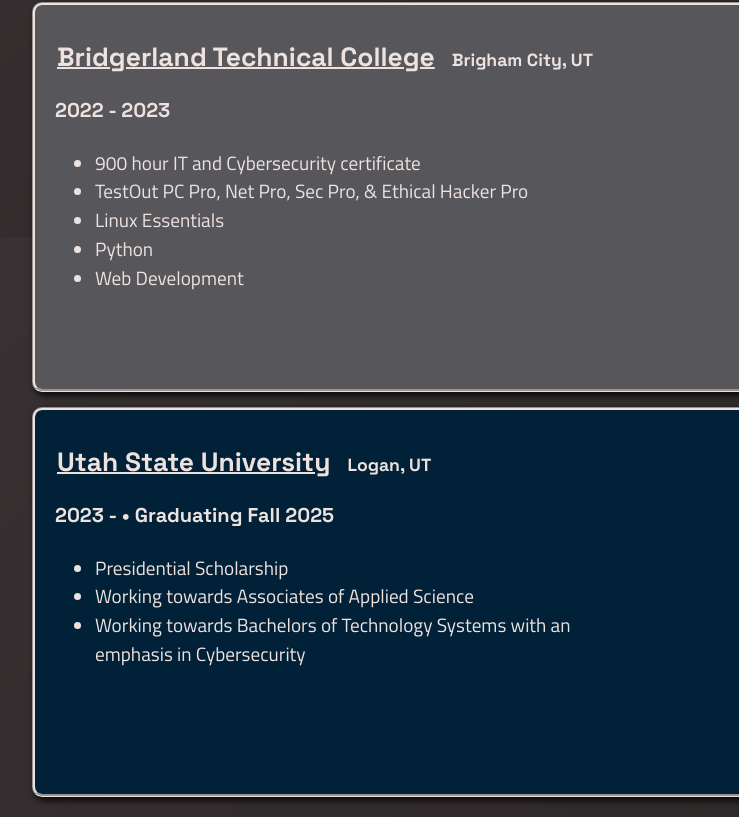
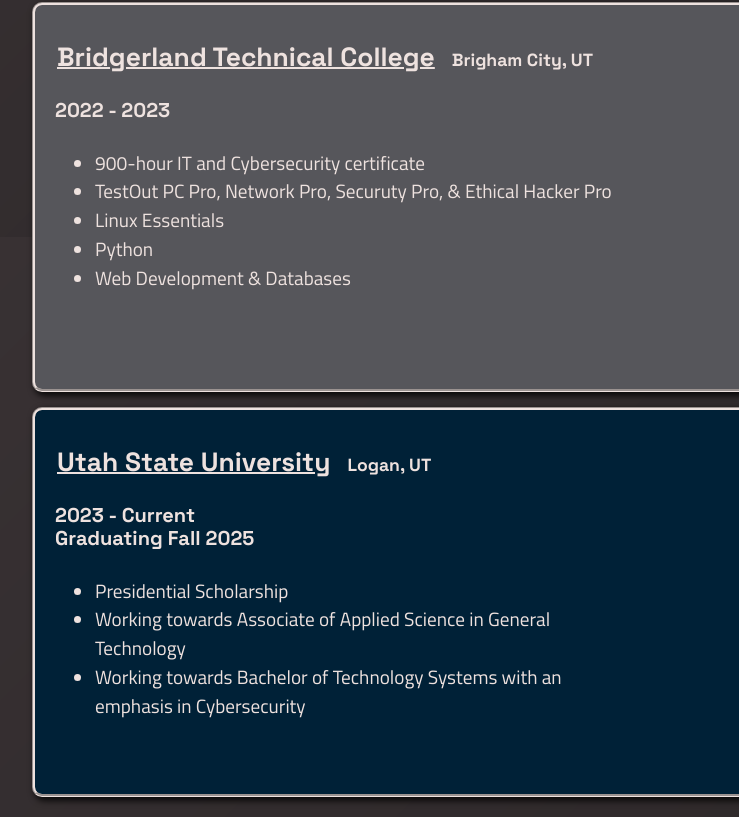
Before and after one commit to imtrmu/imtrmu.github.io, a plain HTML site: page index.html in a window 1280 px wide. Shown: the part 1943-2760 px from the top of the page, 201-940 px from the left. Drawn offline with Linux system fonts and the light colour scheme.

Commit message:
Update 3.23.24

```diff
--- a/css/styles.css
+++ b/css/styles.css
@@ -934,3 +934,7 @@
     height: 830px;
   }
 }
+
+  .outdated {
+    font-size: .5em;
+}
--- a/index.html
+++ b/index.html
@@ -83,11 +83,11 @@
         <h3><span>Bridgerland Technical College</span>Brigham City, UT</h3>
         <h4>2022 - 2023</h4>
         <ul>
-          <li>900 hour IT and Cybersecurity certificate</li>
-          <li>TestOut PC Pro, Net Pro, Sec Pro, & Ethical Hacker Pro</li>
+          <li>900-hour IT and Cybersecurity certificate</li>
+          <li>TestOut PC Pro, Network Pro, Securuty Pro, & Ethical Hacker Pro</li>
           <li>Linux Essentials</li>
           <li>Python</li>
-          <li>Web Development</li>
+          <li>Web Development & Databases</li>
         </ul>
 
         <div class="edu-img-container">
@@ -97,11 +97,11 @@
 
       <div class="edu-card edu-usu">
         <h3><span>Utah State University</span>Logan, UT</h3>
-        <h4>2023 -  &bull; Graduating Fall 2025</h4>
+        <h4>2023 - Current <br>Graduating Fall 2025</h4>
         <ul>
           <li>Presidential Scholarship</li>
-          <li>Working towards Associates of Applied Science</li>
-          <li>Working towards Bachelors of Technology Systems with an emphasis in Cybersecurity</li>
+          <li>Working towards Associate of Applied Science in General Technology</li>
+          <li>Working towards Bachelor of Technology Systems with an emphasis in Cybersecurity</li>
         </ul>
 
         <div class="edu-img-container">
@@ -191,7 +191,7 @@
   </section><!-- end #portfolio-->
   <!-- =============== Work Exp. ===============  -->
   <section id="work-experience">
-    <h1><i class="fa-solid fa-briefcase work-icon"></i> Work Experience</h1>
+    <h1><i class="fa-solid fa-briefcase work-icon"></i> Work Experience <span class="outdated">*Outdated</span></h1>
     <div class="work-container">
 
       <div class="work-button-container">
@@ -217,7 +217,8 @@
         <iframe class="work-media-video" width="420" height="240" src="https://www.youtube.com/embed/QgN1AsCANrQ" title="YouTube video player" frameborder="0" allow="accelerometer; autoplay; clipboard-write; encrypted-media; gyroscope; picture-in-picture; web-share" allowfullscreen></iframe>
       </div><!--end .work-content-container work-video-->
 
-    </div><!-- end .work-container -->
+    </div>
+    <!-- end .work-container -->
   </section><!-- end #work-experience-->
   <!-- =============== Contact ===============  -->
   <section id="contact">
@@ -257,7 +258,7 @@
   </section><!-- end #contact-->
 
   <footer>
-    <p>&copy; Copyright 2023 &bull; <b>Trevin Murray</b></p>
+    <p>&copy; Copyright 2024 &bull; <b>Trevin Murray</b></p>
   </footer>
 
 
```
